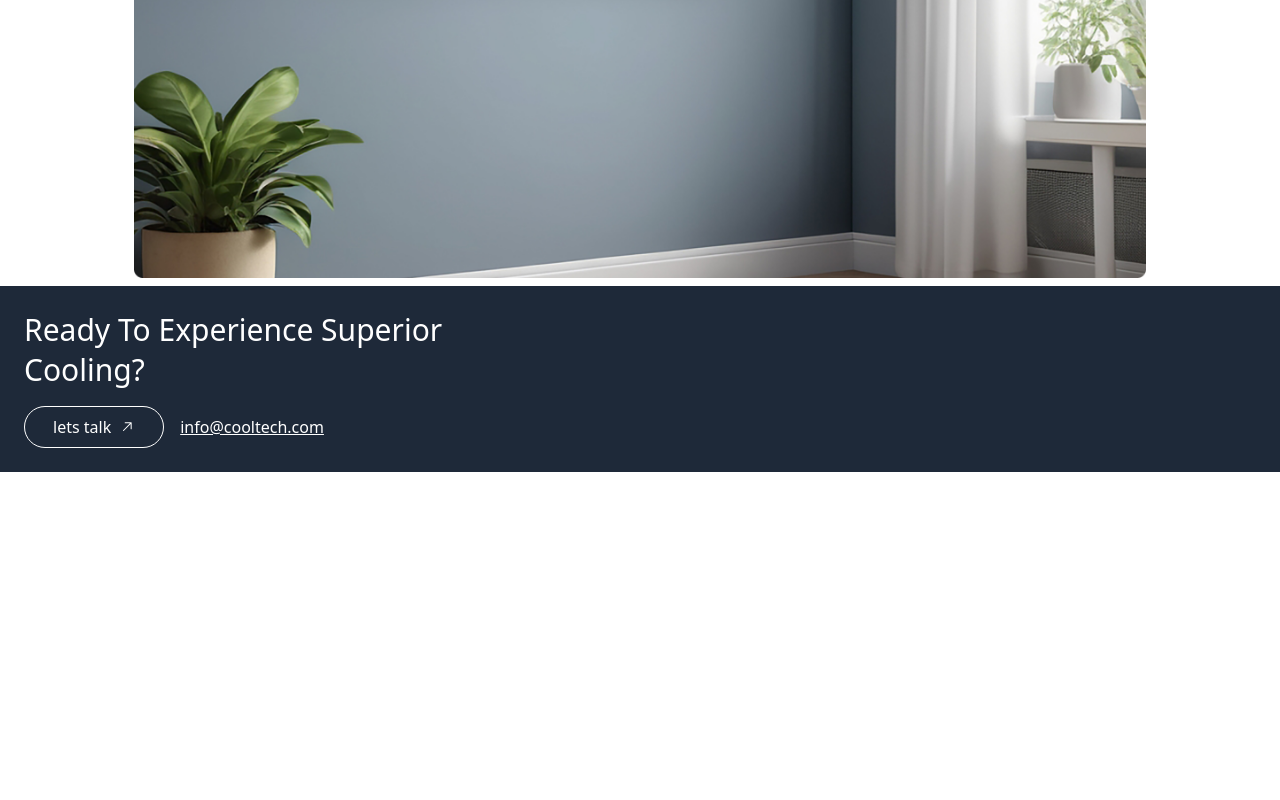
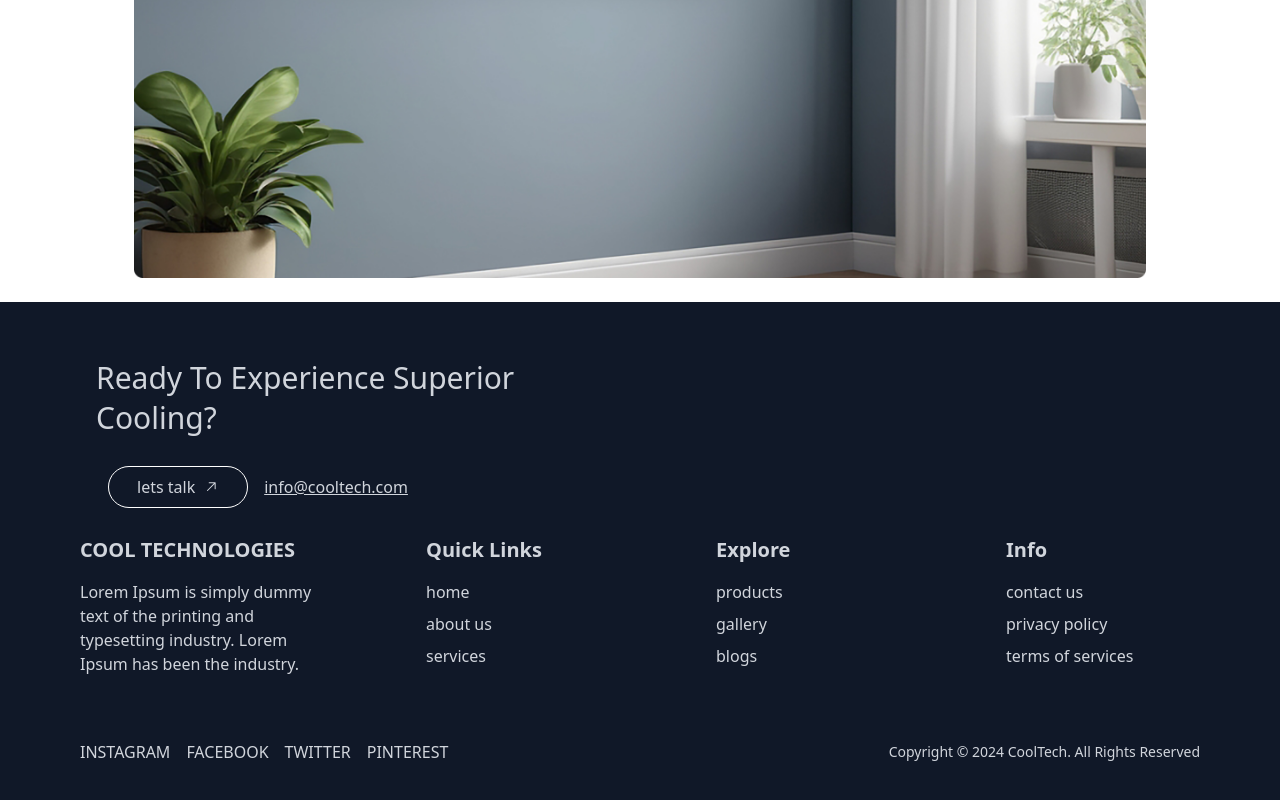
Before and after one commit to rahanyas/React-project, a React (Vite) app: page / in a window 1280 px wide. Shown: the part 672-1472 px from the top of the page. Before the commit the page ends 1144 px from the top, so only its background shows below. Built offline with nearby package versions, Linux system fonts and the light colour scheme.

Commit message:
created footer

```diff
--- a/src/components/Footer.jsx
+++ b/src/components/Footer.jsx
@@ -1,16 +1,47 @@
+
 import { GoArrowUpRight } from "react-icons/go";
+import { footerItems } from "../utils/FooterItems";
+
+
 const Footer = () => {
   return (
-    <div className="p-2 bg-gray-800  text-white">
-      <div className="m-4">
-        <h2 className="text-2xl md:text-[30px] capitalize mb-4">ready to experience superior <br /> cooling?</h2>
-        <div className="flex items-center ">
-        <button className='rounded-full px-5 md:px-7 py-2 mr-4 flex items-center border border-white flex-nowrap whitespace-nowrap gap-2 cursor-pointer hover:bg-gray-600 transition ease-in duration-300'>lets talk <GoArrowUpRight /></button>
+    <footer className="bg-gray-900 text-gray-300 py-10 px-6 md:px-20 md:mt-4 mt-2">
+      <div className="max-w-7xl mx-auto">
+            <div className="m-4">
+         <h2 className="text-2xl md:text-[30px] capitalize mb-4">ready to experience superior <br /> cooling?</h2>
+         <div className="flex items-center md:p-3">
+         <button className='rounded-full px-5 md:px-7 py-2 mr-4 flex items-center border border-white flex-nowrap whitespace-nowrap gap-2 cursor-pointer hover:bg-gray-600 transition ease-in duration-300'>lets talk <GoArrowUpRight /></button>
         <span className="underline cursor-pointer">info@cooltech.com</span>
+         </div>
+      </div>
+        <div className="grid grid-cols-1 md:grid-cols-4 gap-10 mb-10">
+          <div >
+            <h3 className="text-xl font-semibold mb-4">COOL TECHNOLOGIES</h3>
+            <p>Lorem Ipsum is simply dummy text of the printing and typesetting industry. Lorem Ipsum has been the industry.</p>
+          </div>
+          {footerItems.map((section, index) => (
+            <div key={index} className="md:ml-14">
+              <h3 className="text-xl font-semibold mb-4 capitalize">{section.title}</h3>
+              <ul className="space-y-2">
+                {section.item.map((link, idx) => (
+                  <li key={idx}><a href="#" className="hover:text-white">{link}</a></li>
+                ))}
+              </ul>
+            </div>
+          ))}
+        </div>
+        <div className="flex flex-col md:flex-row justify-between items-center  pt-6">
+          <div className="flex space-x-4 mb-4 md:mb-0">
+            <a href="#" className="hover:text-white">INSTAGRAM</a>
+            <a href="#" className="hover:text-white">FACEBOOK</a>
+            <a href="#" className="hover:text-white">TWITTER</a>
+            <a href="#" className="hover:text-white">PINTEREST</a>
+          </div>
+          <p className="text-sm">Copyright &copy; 2024 CoolTech. All Rights Reserved</p>
         </div>
       </div>
-    </div>
-  )
+    </footer>
+  );
 };
 
-export default Footer
+export default Footer;
--- /dev/null
+++ b/src/utils/FooterItems.js
@@ -0,0 +1,14 @@
+export const footerItems = [
+  {
+    title : 'quick links',
+    item : ['home', 'about us', 'services']
+  },
+  {
+    title : 'explore',
+    item : ['products', 'gallery', 'blogs']
+  },
+  {
+    title : 'info',
+    item : ['contact us', 'privacy policy', 'terms of services']
+  }
+]
```
